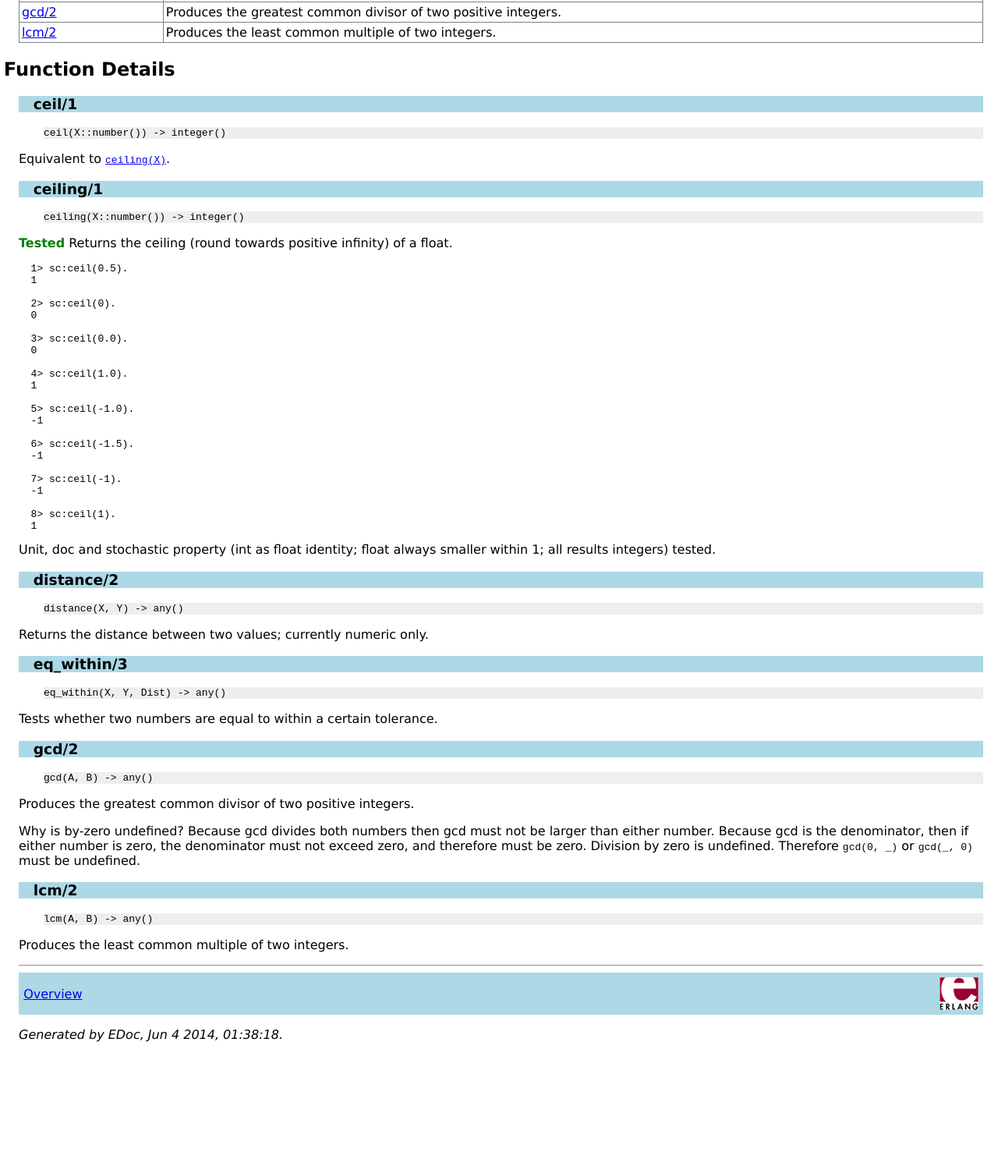
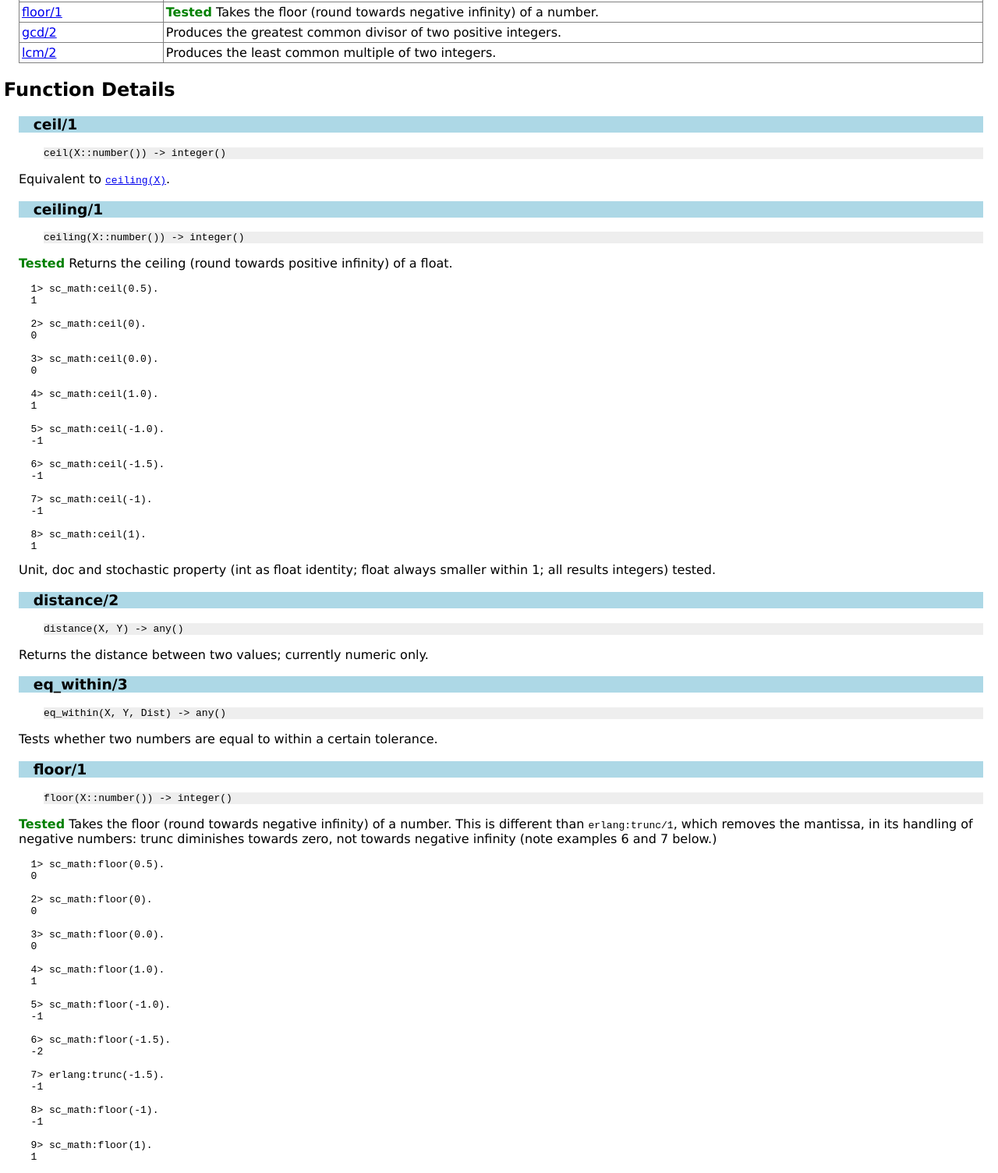
Before and after one commit to StoneCypher/sc_math, a plain HTML site: page doc/sc_math.html in a window 1280 px wide. Shown: the part 372-1876 px from the top of the page at 78% size. Before the commit the page ends 1728 px from the top, so only its background shows below. Drawn offline with Linux system fonts and the light colour scheme.

Commit message:
tests and docs that i apparently hadn't added

```diff
--- a/doc/sc_math.html
+++ b/doc/sc_math.html
@@ -19,6 +19,7 @@
 <tr><td valign="top"><a href="#ceiling-1">ceiling/1</a></td><td><span style="color: green; font-weight: bold;">Tested</span> Returns the ceiling (round towards positive infinity) of a float.</td></tr>
 <tr><td valign="top"><a href="#distance-2">distance/2</a></td><td>Returns the distance between two values; currently numeric only.</td></tr>
 <tr><td valign="top"><a href="#eq_within-3">eq_within/3</a></td><td>Tests whether two numbers are equal to within a certain tolerance.</td></tr>
+<tr><td valign="top"><a href="#floor-1">floor/1</a></td><td><span style="color: green; font-weight: bold;">Tested</span> Takes the floor (round towards negative infinity) of a number.</td></tr>
 <tr><td valign="top"><a href="#gcd-2">gcd/2</a></td><td>Produces the greatest common divisor of two positive integers.</td></tr>
 <tr><td valign="top"><a href="#lcm-2">lcm/2</a></td><td>Produces the least common multiple of two integers.</td></tr>
 </table>
@@ -34,28 +35,28 @@
 <h3 class="function"><a name="ceiling-1">ceiling/1</a></h3>
 <div class="spec">
 <p><tt>ceiling(X::number()) -&gt; integer()</tt><br></p>
-</div><p><span style="color: green; font-weight: bold;">Tested</span> Returns the ceiling (round towards positive infinity) of a float. <pre>  1&gt; sc:ceil(0.5).
+</div><p><span style="color: green; font-weight: bold;">Tested</span> Returns the ceiling (round towards positive infinity) of a float. <pre>  1&gt; sc_math:ceil(0.5).
   1
 
-  2&gt; sc:ceil(0).
+  2&gt; sc_math:ceil(0).
   0
 
-  3&gt; sc:ceil(0.0).
+  3&gt; sc_math:ceil(0.0).
   0
 
-  4&gt; sc:ceil(1.0).
+  4&gt; sc_math:ceil(1.0).
   1
 
-  5&gt; sc:ceil(-1.0).
+  5&gt; sc_math:ceil(-1.0).
   -1
 
-  6&gt; sc:ceil(-1.5).
+  6&gt; sc_math:ceil(-1.5).
   -1
 
-  7&gt; sc:ceil(-1).
+  7&gt; sc_math:ceil(-1).
   -1
 
-  8&gt; sc:ceil(1).
+  8&gt; sc_math:ceil(1).
   1</pre>
 
   Unit, doc and stochastic property (int as float identity; float always smaller within 1; all results integers) tested.</p>
@@ -69,6 +70,39 @@
 <div class="spec">
 <p><tt>eq_within(X, Y, Dist) -&gt; any()</tt></p>
 </div><p>Tests whether two numbers are equal to within a certain tolerance.</p>
+
+<h3 class="function"><a name="floor-1">floor/1</a></h3>
+<div class="spec">
+<p><tt>floor(X::number()) -&gt; integer()</tt><br></p>
+</div><p><span style="color: green; font-weight: bold;">Tested</span> Takes the floor (round towards negative infinity) of a number.  This is different than <code>erlang:trunc/1</code>, which removes the mantissa, in its
+  handling of negative numbers: trunc diminishes towards zero, not towards negative infinity (note examples 6 and 7 below.) <pre>  1&gt; sc_math:floor(0.5).
+  0
+
+  2&gt; sc_math:floor(0).
+  0
+
+  3&gt; sc_math:floor(0.0).
+  0
+
+  4&gt; sc_math:floor(1.0).
+  1
+
+  5&gt; sc_math:floor(-1.0).
+  -1
+
+  6&gt; sc_math:floor(-1.5).
+  -2
+
+  7&gt; erlang:trunc(-1.5).
+  -1
+
+  8&gt; sc_math:floor(-1).
+  -1
+
+  9&gt; sc_math:floor(1).
+  1</pre>
+
+  Unit, doc and stochastic property (int as float identity; float always larger within 1; all results integers) tested.</p>
 
 <h3 class="function"><a name="gcd-2">gcd/2</a></h3>
 <div class="spec">
@@ -88,6 +122,6 @@
 <hr>
 
 <div class="navbar"><a name="#navbar_bottom"></a><table width="100%" border="0" cellspacing="0" cellpadding="2" summary="navigation bar"><tr><td><a href="overview-summary.html" target="overviewFrame">Overview</a></td><td><a href="http://www.erlang.org/"><img src="erlang.png" align="right" border="0" alt="erlang logo"></a></td></tr></table></div>
-<p><i>Generated by EDoc, Jun 4 2014, 01:38:18.</i></p>
+<p><i>Generated by EDoc, Jun 4 2014, 01:49:08.</i></p>
 </body>
 </html>
```
Also changed, not shown: doc/overview-summary.html (+1 -1 lines), 2 other files.
